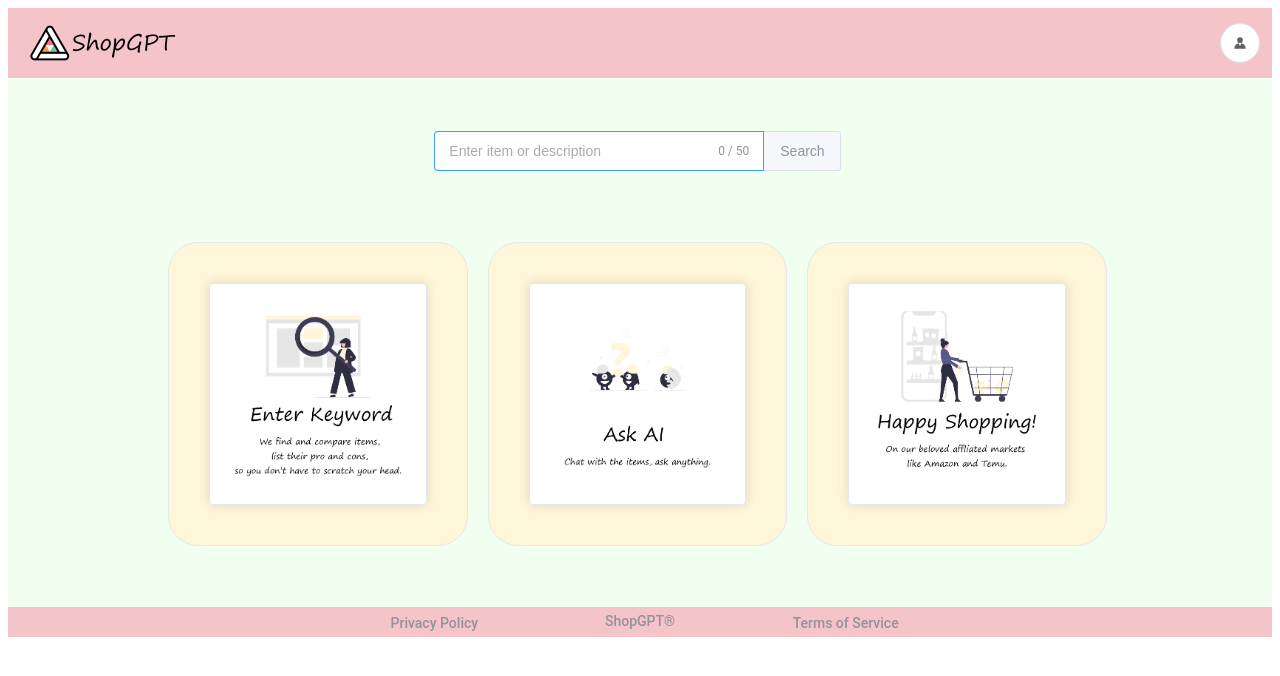
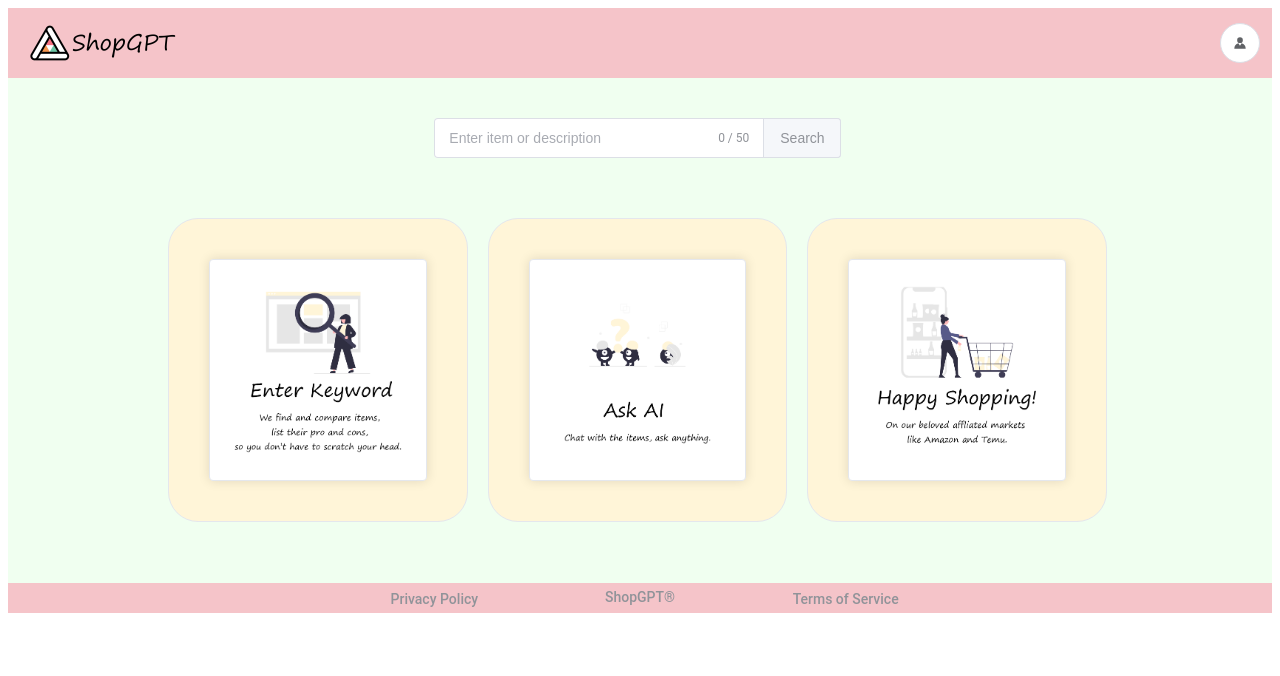
Before and after one commit to mushroom206/shopGPT, a Vue app in the folder shopgpt_vue_app/: page / in a window 1280 px wide. Shown: the top 676 px of the page. Built offline with nearby package versions, Linux system fonts and the light colour scheme; what vue3-google-login would draw is missing.

Commit message:
change layout

```diff
--- a/shopgpt_vue_app/src/components/SearchForm.vue
+++ b/shopgpt_vue_app/src/components/SearchForm.vue
@@ -1,7 +1,7 @@
 <template>
     <div class="search-form">
       <form @submit.prevent="submitForm">
-        <el-input v-model="item_query" placeholder="Enter item or description" :prefix-icon="Search" clearable maxlength="50" show-word-limit size="large" :autofocus="true">
+        <el-input v-model="item_query" placeholder="Enter item or description" :prefix-icon="Search" clearable maxlength="50" show-word-limit size="large">
           <template #append>
             <el-button type="primary" @click="submitForm">Search</el-button>
           </template>
@@ -55,7 +55,7 @@
   .search-form {
       text-align: center;
       vertical-align: middle;
-      line-height: 400%;
+      line-height: 200%;
     }
   /* .error-text {
     color: red;
```
